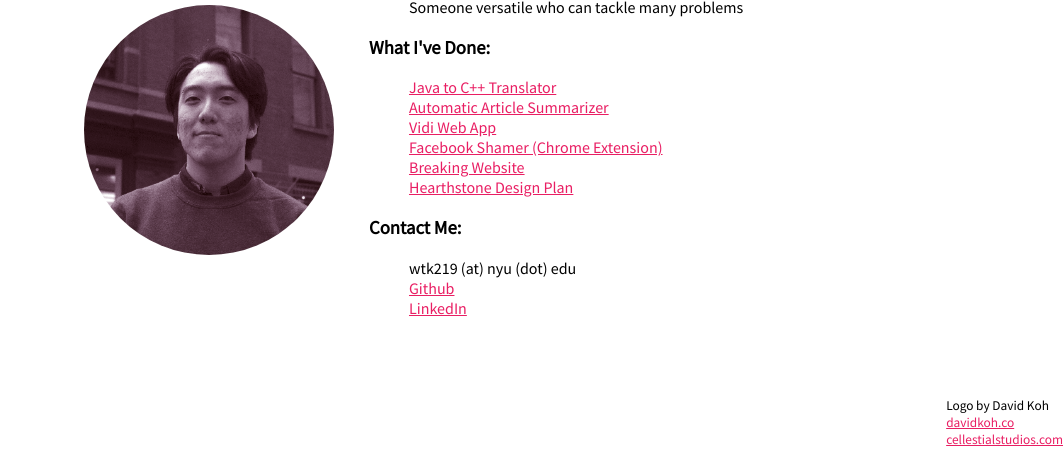
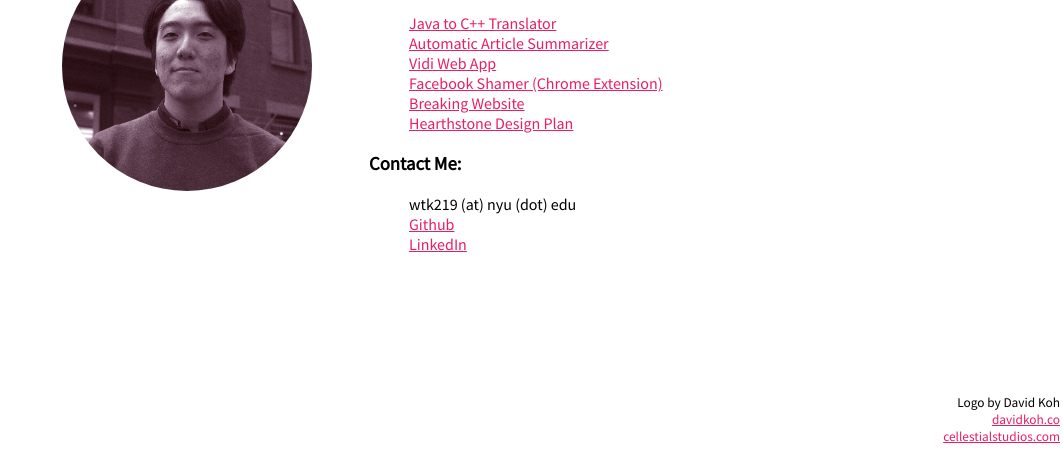
Before and after one commit to grepfruit19/willKim19.github.io, a plain HTML site: page index.html in a window 1280 px wide. Shown: the part 352-814 px from the top of the page, without its empty margins (217-1280 px from the left). Drawn offline with Linux system fonts and the light colour scheme.

Commit message:
Redid a little css

```diff
--- a/index.css
+++ b/index.css
@@ -1,10 +1,8 @@
 /* Global Settings */
 
 body {
-  margin: 0;
-  padding: 10%;
+  margin: 5%;
   font-family: 'Source Sans Pro', sans-serif;
-  overflow: hidden;
 }
 
 ul {
@@ -79,8 +77,9 @@ a {
 
 #footer {
   position: fixed;
-  bottom: 0;
-  right: 0;
+  bottom: 3px;
+  right: 3px;
+  text-align: right;
 }
 
 #footer p{
```
